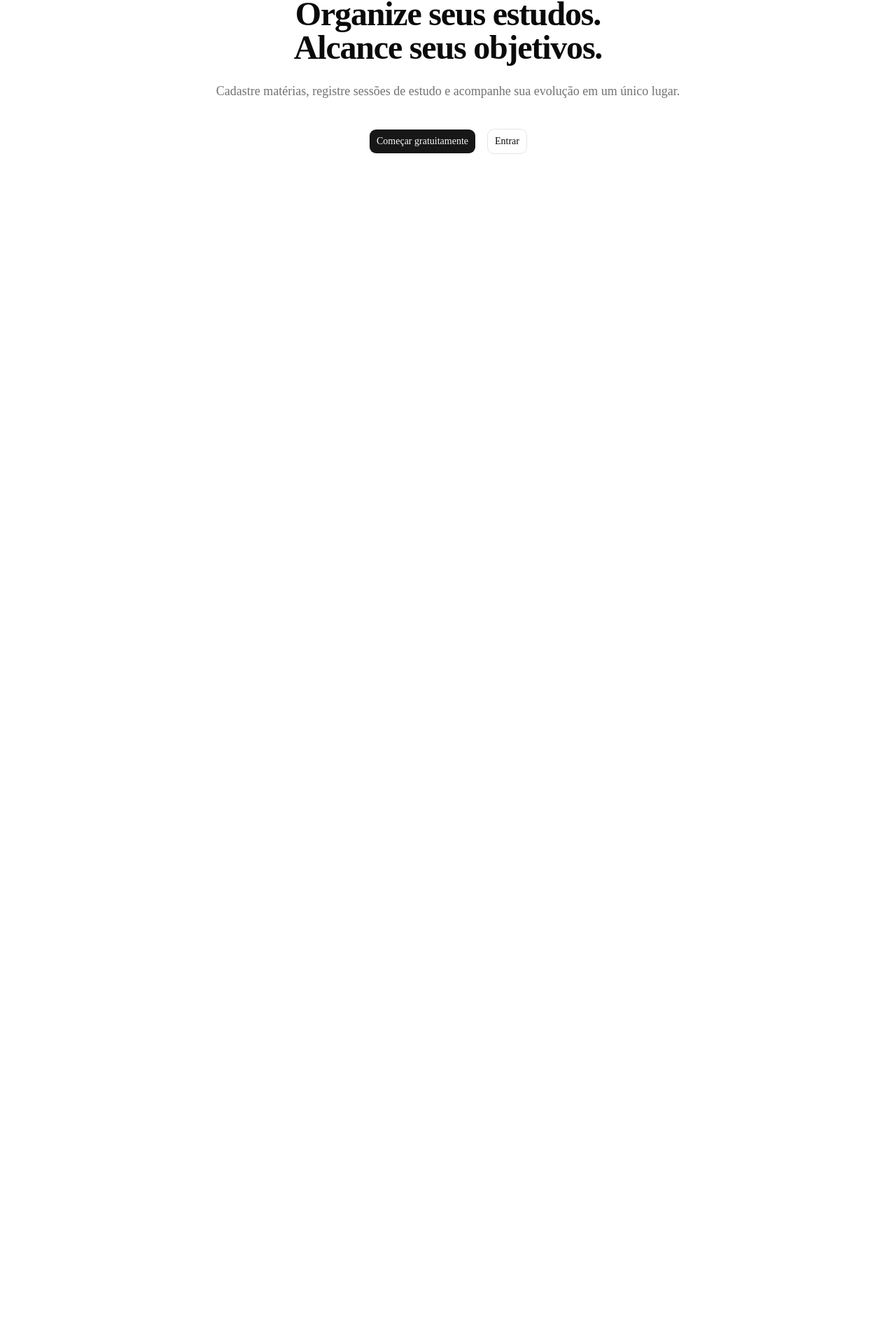
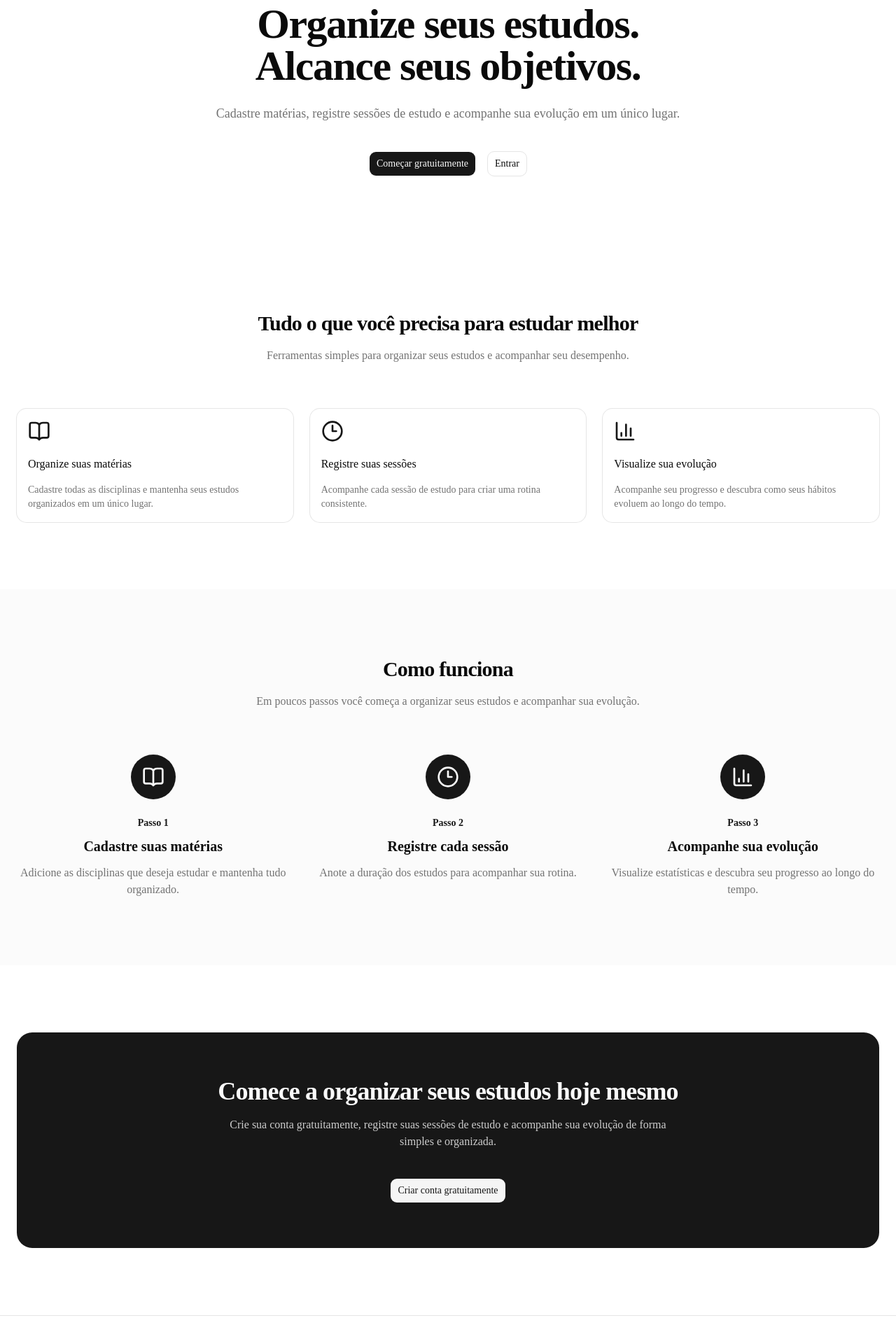
Before and after one commit to edsonbrendon/studify, a Next.js app: page / in a window 1280 px wide. Shown: the part 221-2134 px from the top of the page at 70% size. Before the commit the page ends 800 px from the top, so only its background shows below. Built offline with nearby package versions, Linux system fonts and the light colour scheme.

Commit message:
feat: enhance landing page with new components and improve layout

```diff
--- a/src/app/(auth)/login/page.tsx
+++ b/src/app/(auth)/login/page.tsx
@@ -2,7 +2,7 @@ import { LoginForm } from "@/components/forms/login-form";
 
 export default function LoginPage() {
   return (
-    <main className="flex min-h-screen items-center justify-center p-6">
+    <main className="flex min-h-screen items-center justify-center bg-muted/30 p-6">
       <LoginForm />
     </main>
   );
--- a/src/app/(auth)/register/page.tsx
+++ b/src/app/(auth)/register/page.tsx
@@ -2,7 +2,7 @@ import { RegisterForm } from "@/components/forms/register-form";
 
 export default function RegisterPage() {
   return (
-    <main className="flex min-h-screen items-center justify-center p-6">
+    <main className="flex min-h-screen items-center justify-center bg-muted/30 p-6">
       <RegisterForm />
     </main>
   );
--- a/src/app/page.tsx
+++ b/src/app/page.tsx
@@ -1,14 +1,19 @@
+import { CTA } from "@/components/landing/cta";
+import { Features } from "@/components/landing/features";
+import { Footer } from "@/components/landing/footer";
 import { Hero } from "@/components/landing/hero";
+import { HowItWorks } from "@/components/landing/how-it-works";
 import { Navbar } from "@/components/landing/navbar";
 
-export default function HomePage() {
+export default function Home() {
   return (
     <>
       <Navbar />
-
-      <main>
-        <Hero />
-      </main>
+      <Hero />
+      <Features />
+      <HowItWorks />
+      <CTA />
+      <Footer />
     </>
   );
 }
--- a/src/components/forms/login-form.tsx
+++ b/src/components/forms/login-form.tsx
@@ -1,6 +1,8 @@
 "use client";
 
+import Link from "next/link";
 import { useRouter } from "next/navigation";
+import { ArrowLeft } from "lucide-react";
 import { toast } from "sonner";
 
 import { useForm } from "react-hook-form";
@@ -9,6 +11,7 @@ import { zodResolver } from "@hookform/resolvers/zod";
 import { loginUser } from "@/actions/auth/login";
 import { LoginSchema, loginSchema } from "@/schemas/auth";
 
+import { FormField } from "@/components/shared/form-field";
 import { Button } from "@/components/ui/button";
 import {
   Card,
@@ -16,7 +19,6 @@ import {
   CardHeader,
   CardTitle,
 } from "@/components/ui/card";
-import { FormField } from "@/components/shared/form-field";
 import { Input } from "@/components/ui/input";
 
 export function LoginForm() {
@@ -48,7 +50,6 @@ export function LoginForm() {
         });
 
         toast.error("E-mail ou senha inválidos.");
-
         return;
       }
 
@@ -62,15 +63,32 @@ export function LoginForm() {
   };
 
   return (
-    <Card className="mx-auto w-full max-w-md">
-      <CardHeader>
-        <CardTitle>Entrar</CardTitle>
+    <div className="w-full max-w-md">
+      <Link
+        href="/"
+        className="mb-6 inline-flex items-center gap-2 text-sm text-muted-foreground transition-colors hover:text-foreground"
+      >
+        <ArrowLeft className="h-4 w-4" />
+        Voltar ao início
+      </Link>
+
+      <Card className="border-0 shadow-xl">
+        <CardHeader className="space-y-4 text-center">
+          <div>
+            <CardTitle className="text-2xl">
+              Entrar
+            </CardTitle>
+
+            <p className="mt-2 text-sm text-muted-foreground">
+              Acesse sua conta para continuar sua jornada de estudos.
+            </p>
+          </div>
         </CardHeader>
 
         <CardContent>
           <form
             onSubmit={handleSubmit(onSubmit)}
-          className="space-y-4"
+            className="space-y-6"
           >
             <FormField
               id="email"
@@ -106,7 +124,18 @@ export function LoginForm() {
               {isSubmitting ? "Entrando..." : "Entrar"}
             </Button>
           </form>
+
+          <div className="mt-8 text-center text-sm text-muted-foreground">
+            Não possui uma conta?{" "}
+            <Link
+              href="/register"
+              className="font-medium text-primary hover:underline"
+            >
+              Criar conta
+            </Link>
+          </div>
         </CardContent>
       </Card>
+    </div>
   );
 }
--- a/src/components/forms/register-form.tsx
+++ b/src/components/forms/register-form.tsx
@@ -1,18 +1,29 @@
 "use client";
 
+import Link from "next/link";
+import { useRouter } from "next/navigation";
+import { ArrowLeft } from "lucide-react";
 import { toast } from "sonner";
-import { useRouter } from "next/navigation";
+
 import { useForm } from "react-hook-form";
 import { zodResolver } from "@hookform/resolvers/zod";
+
+import { registerUser } from "@/actions/auth/register";
 import { registerSchema, RegisterSchema } from "@/schemas/auth";
-import { registerUser } from "@/actions/auth/register";
+
 import { FormField } from "@/components/shared/form-field";
 import { Button } from "@/components/ui/button";
-import { Card, CardContent, CardHeader, CardTitle } from "@/components/ui/card";
+import {
+  Card,
+  CardContent,
+  CardHeader,
+  CardTitle,
+} from "@/components/ui/card";
 import { Input } from "@/components/ui/input";
 
 export function RegisterForm() {
   const router = useRouter();
+
   const {
     register,
     handleSubmit,
@@ -27,10 +38,12 @@ export function RegisterForm() {
       const response = await registerUser(data);
 
       if (!response.success) {
-        (Object.entries(response.errors) as [
+        (
+          Object.entries(response.errors) as [
             keyof RegisterSchema,
-          string[]
-        ][]).forEach(([field, messages]) => {
+            string[],
+          ][]
+        ).forEach(([field, messages]) => {
           setError(field, {
             message: messages[0],
           });
@@ -48,15 +61,32 @@ export function RegisterForm() {
   };
 
   return (
-    <Card className="mx-auto w-full max-w-md">
-      <CardHeader>
-        <CardTitle>Criar conta</CardTitle>
+    <div className="w-full max-w-md">
+      <Link
+        href="/"
+        className="mb-6 inline-flex items-center gap-2 text-sm text-muted-foreground transition-colors hover:text-foreground"
+      >
+        <ArrowLeft className="h-4 w-4" />
+        Voltar ao início
+      </Link>
+
+      <Card className="shadow-xl">
+        <CardHeader className="space-y-4 text-center">
+          <div>
+            <CardTitle className="text-2xl">
+              Criar conta
+            </CardTitle>
+
+            <p className="mt-2 text-sm text-muted-foreground">
+              Crie sua conta e comece sua jornada de estudos.
+            </p>
+          </div>
         </CardHeader>
 
         <CardContent>
           <form
             onSubmit={handleSubmit(onSubmit)}
-          className="space-y-4"
+            className="space-y-6"
           >
             <FormField
               id="name"
@@ -101,10 +131,21 @@ export function RegisterForm() {
               className="w-full"
               disabled={isSubmitting}
             >
-            {isSubmitting ? "Cadastrando..." : "Criar conta"}
+              {isSubmitting ? "Criando conta..." : "Criar conta"}
             </Button>
           </form>
+
+          <div className="mt-8 text-center text-sm text-muted-foreground">
+            Já possui uma conta?{" "}
+            <Link
+              href="/login"
+              className="font-medium text-primary hover:underline"
+            >
+              Entrar
+            </Link>
+          </div>
         </CardContent>
       </Card>
+    </div>
   );
 }
--- a/src/components/landing/cta.tsx
+++ b/src/components/landing/cta.tsx
@@ -0,0 +1,34 @@
+import Link from "next/link";
+
+import { Button } from "@/components/ui/button";
+
+export function CTA() {
+  return (
+    <section className="py-24">
+      <div className="mx-auto max-w-7xl px-6">
+        <div className="rounded-3xl bg-primary px-8 py-16 text-center text-primary-foreground">
+          <h2 className="text-3xl font-bold tracking-tight sm:text-4xl">
+            Comece a organizar seus estudos hoje mesmo
+          </h2>
+
+          <p className="mx-auto mt-4 max-w-2xl text-primary-foreground/80">
+            Crie sua conta gratuitamente, registre suas sessões de estudo e
+            acompanhe sua evolução de forma simples e organizada.
+          </p>
+
+          <div className="mt-10">
+            <Button
+              size="lg"
+              variant="secondary"
+              asChild
+            >
+              <Link href="/register">
+                Criar conta gratuitamente
+              </Link>
+            </Button>
+          </div>
+        </div>
+      </div>
+    </section>
+  );
+}
--- a/src/components/landing/features.tsx
+++ b/src/components/landing/features.tsx
@@ -0,0 +1,70 @@
+import {
+  BookOpen,
+  ChartColumn,
+  Clock3,
+} from "lucide-react";
+
+import {
+  Card,
+  CardContent,
+  CardHeader,
+  CardTitle,
+} from "@/components/ui/card";
+
+const features = [
+  {
+    title: "Organize suas matérias",
+    description:
+      "Cadastre todas as disciplinas e mantenha seus estudos organizados em um único lugar.",
+    icon: BookOpen,
+  },
+  {
+    title: "Registre suas sessões",
+    description:
+      "Acompanhe cada sessão de estudo para criar uma rotina consistente.",
+    icon: Clock3,
+  },
+  {
+    title: "Visualize sua evolução",
+    description:
+      "Acompanhe seu progresso e descubra como seus hábitos evoluem ao longo do tempo.",
+    icon: ChartColumn,
+  },
+];
+
+export function Features() {
+  return (
+    <section className="py-24">
+      <div className="mx-auto max-w-7xl px-6">
+        <div className="mx-auto max-w-2xl text-center">
+          <h2 className="text-3xl font-bold tracking-tight">
+            Tudo o que você precisa para estudar melhor
+          </h2>
+
+          <p className="mt-4 text-muted-foreground">
+            Ferramentas simples para organizar seus estudos e acompanhar
+            seu desempenho.
+          </p>
+        </div>
+
+        <div className="mt-16 grid gap-6 md:grid-cols-3">
+          {features.map(({ title, description, icon: Icon }) => (
+            <Card key={title}>
+              <CardHeader>
+                <Icon className="mb-4 h-8 w-8 text-primary" />
+
+                <CardTitle>{title}</CardTitle>
+              </CardHeader>
+
+              <CardContent>
+                <p className="text-muted-foreground">
+                  {description}
+                </p>
+              </CardContent>
+            </Card>
+          ))}
+        </div>
+      </div>
+    </section>
+  );
+}
--- a/src/components/landing/hero.tsx
+++ b/src/components/landing/hero.tsx
@@ -4,13 +4,14 @@ import { Button } from "@/components/ui/button";
 
 export function Hero() {
   return (
-    <section className="container mx-auto px-6 py-24">
+    <section className="py-24">
+      <div className="mx-auto max-w-7xl px-6">
         <div className="mx-auto max-w-3xl text-center">
           <span className="rounded-full border px-4 py-2 text-sm">
-          📚 Plataforma de organização dos estudos
+            Plataforma de organização dos estudos
           </span>
 
-        <h1 className="mt-8 text-5xl font-bold tracking-tight">
+          <h1 className="mt-10 text-4xl font-bold tracking-tight sm:text-5xl lg:text-6xl">
             Organize seus estudos.
             <br />
             Alcance seus objetivos.
@@ -21,7 +22,7 @@ export function Hero() {
             sua evolução em um único lugar.
           </p>
 
-        <div className="mt-10 flex justify-center gap-4">
+          <div className="mt-10 flex flex-col justify-center gap-4 sm:flex-row">
             <Button
               size="lg"
               asChild
@@ -42,6 +43,7 @@ export function Hero() {
             </Button>
           </div>
         </div>
+      </div>
     </section>
   );
 }
--- a/src/components/landing/how-it-works.tsx
+++ b/src/components/landing/how-it-works.tsx
@@ -0,0 +1,70 @@
+import {
+  BookOpen,
+  ChartColumn,
+  Clock3,
+} from "lucide-react";
+
+const steps = [
+  {
+    title: "Cadastre suas matérias",
+    description:
+      "Adicione as disciplinas que deseja estudar e mantenha tudo organizado.",
+    icon: BookOpen,
+  },
+  {
+    title: "Registre cada sessão",
+    description:
+      "Anote a duração dos estudos para acompanhar sua rotina.",
+    icon: Clock3,
+  },
+  {
+    title: "Acompanhe sua evolução",
+    description:
+      "Visualize estatísticas e descubra seu progresso ao longo do tempo.",
+    icon: ChartColumn,
+  },
+];
+
+export function HowItWorks() {
+  return (
+    <section className="bg-muted/40 py-24">
+      <div className="mx-auto max-w-7xl px-6">
+        <div className="mx-auto max-w-2xl text-center">
+          <h2 className="text-3xl font-bold tracking-tight">
+            Como funciona
+          </h2>
+
+          <p className="mt-4 text-muted-foreground">
+            Em poucos passos você começa a organizar seus estudos e acompanhar
+            sua evolução.
+          </p>
+        </div>
+
+        <div className="mt-16 grid gap-8 md:grid-cols-3">
+          {steps.map(({ title, description, icon: Icon }, index) => (
+            <div
+              key={title}
+              className="text-center"
+            >
+              <div className="mx-auto flex h-16 w-16 items-center justify-center rounded-full bg-primary text-primary-foreground">
+                <Icon className="h-8 w-8" />
+              </div>
+
+              <span className="mt-6 inline-block text-sm font-semibold text-primary">
+                Passo {index + 1}
+              </span>
+
+              <h3 className="mt-2 text-xl font-semibold">
+                {title}
+              </h3>
+
+              <p className="mt-3 text-muted-foreground">
+                {description}
+              </p>
+            </div>
+          ))}
+        </div>
+      </div>
+    </section>
+  );
+}
```
Also changed, not shown: src/components/landing/footer.tsx (+29 -0 lines), src/components/landing/navbar.tsx (+4 -8 lines), src/components/shared/logo.tsx (added, +16 -0 lines). Lines whose indentation alone changed are shown as unchanged.
